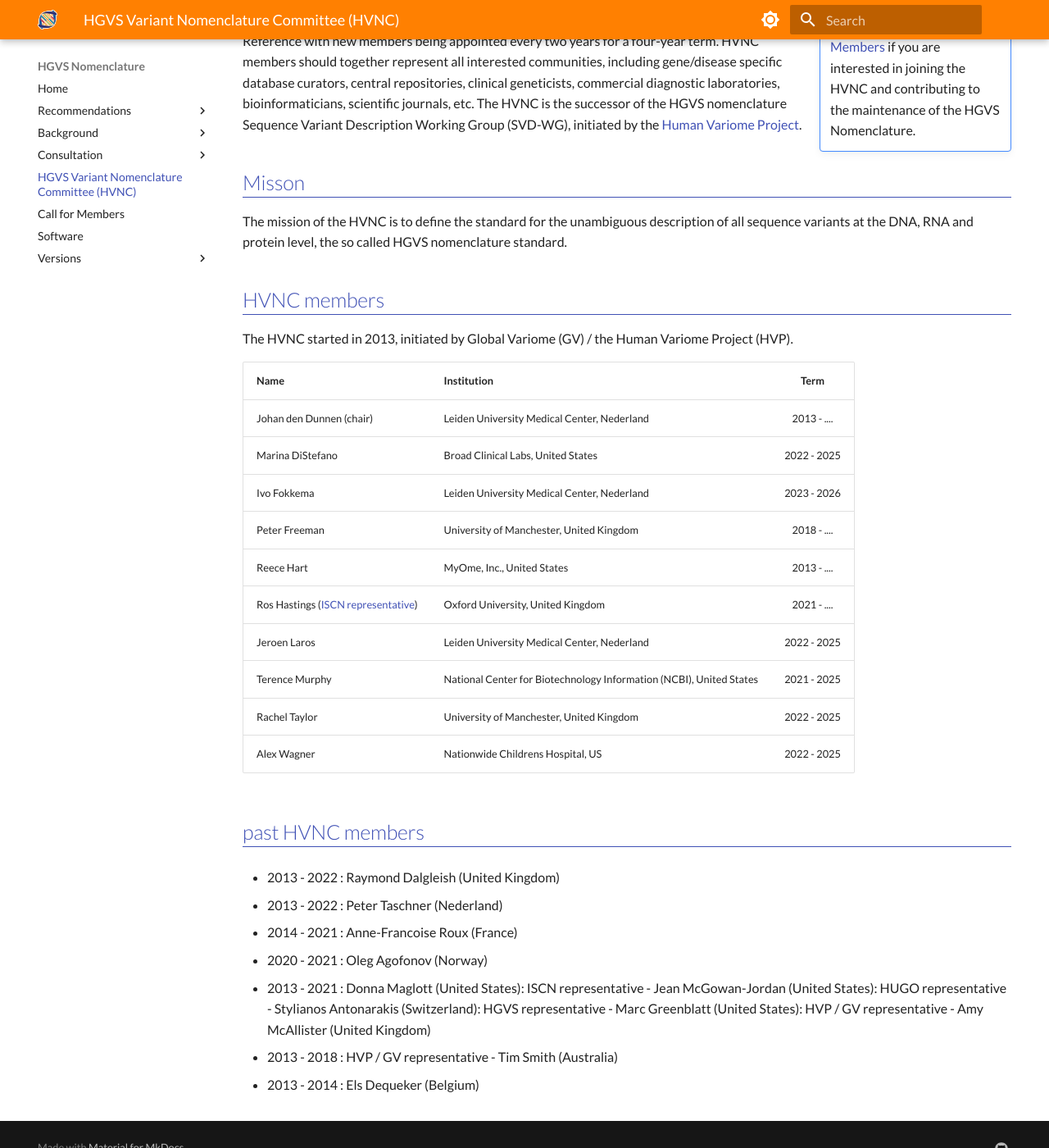
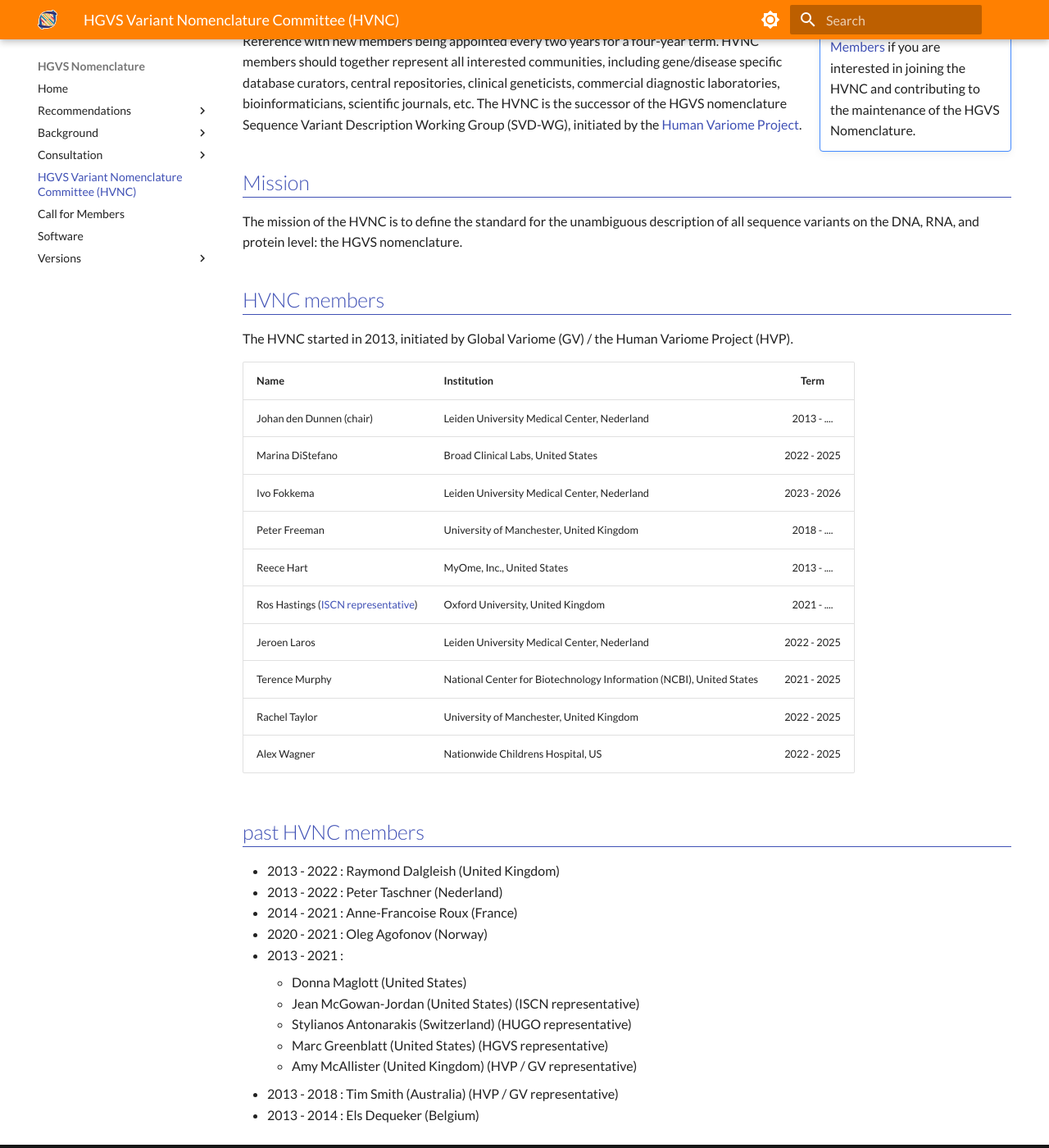
Before and after one commit to HGVSnomenclature/hgvs-nomenclature, an MkDocs documentation site: the page built from docs/hvnc.md, in a window 1280 px wide and 1400 px high, scrolled down 293 px. Shown: the whole window at 82% size. Built offline with MkDocs 1.6.1 and Material for MkDocs 9.7.7, drawn with Linux system fonts in a browser that asks for light colours.

Commit message:
Fixed the HVNC page.
Some minor fixes. Also, took the liberty to style the past HVNC
 members list. Having one long list at 2013-2021 didn't seem nice;
 I made it into a sublist. Also, put the names first, and their
 roles after their names (as it was done in the list of current
 members).

```diff
--- a/docs/hvnc.md
+++ b/docs/hvnc.md
@@ -2,14 +2,17 @@
 
 !!! note inline end "Join Us"
 
-    Please see the [Call for Members](../call-for-members/) if you are interested in
+    Please see the [Call for Members](call-for-members.md) if you are interested in
     joining the HVNC and contributing to the maintenance of the HGVS Nomenclature.
 
-The HGVS Variant Nomenclature Committee (HVNC) is authorised by the [Human Genome Organisation (HUGO)](https://www.hugo-international.org), a working group of the [HUGO Nomenclature Standards Committee](https://www.hugo-international.org/standards), with administrative support of the HUGO office. Activities of the HVNC follow the committee's Terms of Reference with new members being appointed every two years for a four-year term. HVNC members should together represent all interested communities, including gene/disease specific database curators, central repositories, clinical geneticists, commercial diagnostic laboratories, bioinformaticians, scientific journals, etc. The HVNC is the successor of the HGVS nomenclature Sequence Variant Description Working Group (SVD-WG), initiated by the [Human Variome Project](https://www.humanvariomeproject.org/sdp/wg04-sequence-variant-description-committee.html).
+The HGVS Variant Nomenclature Committee (HVNC) is authorised by the [Human Genome Organisation (HUGO)](https://www.hugo-international.org), a working group of the [HUGO Nomenclature Standards Committee](https://www.hugo-international.org/standards), with administrative support of the HUGO office.
+Activities of the HVNC follow the committee's Terms of Reference with new members being appointed every two years for a four-year term.
+HVNC members should together represent all interested communities, including gene/disease specific database curators, central repositories, clinical geneticists, commercial diagnostic laboratories, bioinformaticians, scientific journals, etc.
+The HVNC is the successor of the HGVS nomenclature Sequence Variant Description Working Group (SVD-WG), initiated by the [Human Variome Project](https://www.humanvariomeproject.org/sdp/wg04-sequence-variant-description-committee.html).
 
-## Misson
+## Mission
 
-The mission of the HVNC is to define the standard for the unambiguous description of all sequence variants at the DNA, RNA and protein level, the so called HGVS nomenclature standard.
+The mission of the HVNC is to define the standard for the unambiguous description of all sequence variants on the DNA, RNA, and protein level: the HGVS nomenclature.
 
 ## HVNC members
 
@@ -28,19 +31,17 @@ The HVNC started in 2013, initiated by Global Variome (GV) / the Human Variome P
 | Rachel Taylor                | University of Manchester, United Kingdom     | 2022 - 2025 |
 | Alex Wagner                  | Nationwide Childrens Hospital, US            | 2022 - 2025 |
 
-
 ## past HVNC members
 
 - 2013 - 2022 : Raymond Dalgleish (United Kingdom)
-
 - 2013 - 2022 : Peter Taschner (Nederland)
-
 - 2014 - 2021 : Anne-Francoise Roux (France)
-
 - 2020 - 2021 : Oleg Agofonov (Norway)
-
-- 2013 - 2021 : Donna Maglott (United States): ISCN representative - Jean McGowan-Jordan (United States): HUGO representative - Stylianos Antonarakis (Switzerland): HGVS representative - Marc Greenblatt (United States): HVP / GV representative - Amy McAllister (United Kingdom)
-
-- 2013 - 2018 : HVP / GV representative - Tim Smith (Australia)
-
+- 2013 - 2021 :
+    - Donna Maglott (United States)
+    - Jean McGowan-Jordan (United States) (ISCN representative)
+    - Stylianos Antonarakis (Switzerland) (HUGO representative)
+    - Marc Greenblatt (United States) (HGVS representative)
+    - Amy McAllister (United Kingdom) (HVP / GV representative)
+- 2013 - 2018 : Tim Smith (Australia) (HVP / GV representative)
 - 2013 - 2014 : Els Dequeker (Belgium)
```
